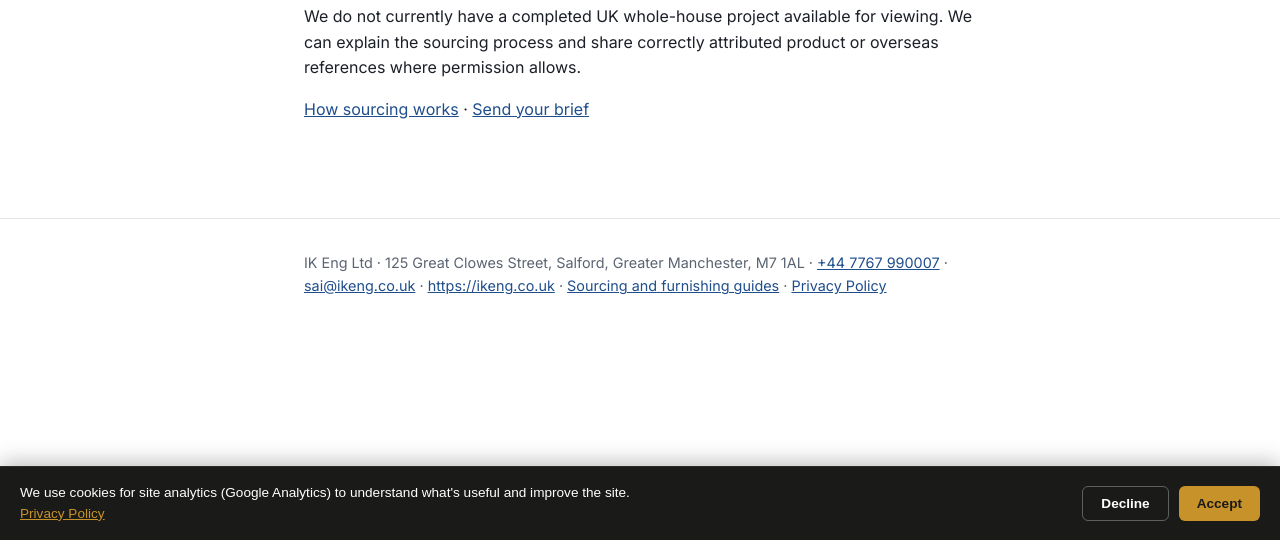
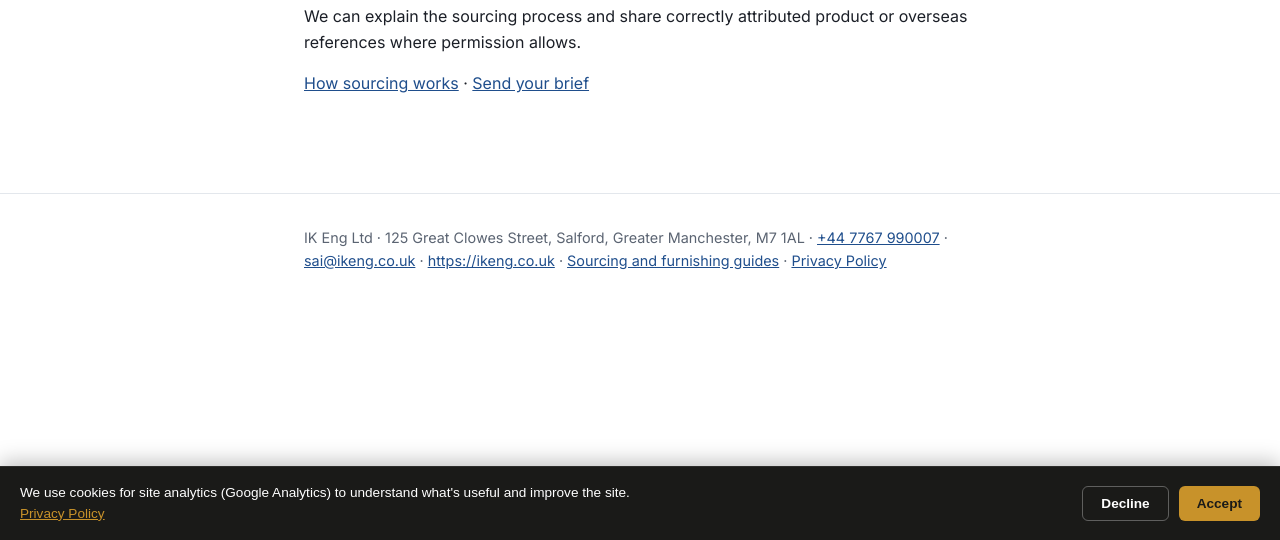
Before and after one commit to saijkp/IK-Arbitrage-SaaS, a website: page ik-v4/case-study-manchester-hmo.html in a window 1280 px wide. Shown: the part 260-800 px from the top of the page. Drawn offline with Linux system fonts and the light colour scheme.

Commit message:
Remove completed-project line from case study page
Co-Authored-By: Claude Opus 5.5 <noreply@anthropic.com>

```diff
--- a/ik-v4/case-study-manchester-hmo.html
+++ b/ik-v4/case-study-manchester-hmo.html
@@ -155,7 +155,7 @@
 <a class="back-link" href="https://ikeng.co.uk">← Back to ikeng.co.uk</a>
 </div>
 </header>
-<main><div class="wrap"><p class="kicker">Project references</p><h1>Discuss your furniture or kitchen sourcing brief</h1><p>We do not currently have a completed UK whole-house project available for viewing. We can explain the sourcing process and share correctly attributed product or overseas references where permission allows.</p><p><a href="/how-it-works.html">How sourcing works</a> · <a href="/#brief">Send your brief</a></p></div></main>
+<main><div class="wrap"><p class="kicker">Project references</p><h1>Discuss your furniture or kitchen sourcing brief</h1><p>We can explain the sourcing process and share correctly attributed product or overseas references where permission allows.</p><p><a href="/how-it-works.html">How sourcing works</a> · <a href="/#brief">Send your brief</a></p></div></main>
 <footer><div class="wrap">IK Eng Ltd · 125 Great Clowes Street, Salford, Greater Manchester, M7 1AL · <a href="tel:+447767990007">+44 7767 990007</a> · <a href="mailto:sai@ikeng.co.uk">sai@ikeng.co.uk</a> · <a href="https://ikeng.co.uk">https://ikeng.co.uk</a> · <a href="/guides.html">Sourcing and furnishing guides</a> · <a href="/privacy.html">Privacy Policy</a></div></footer>
 <script>
 document.addEventListener('click', e => {
```
